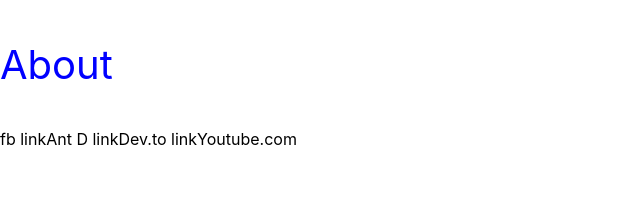
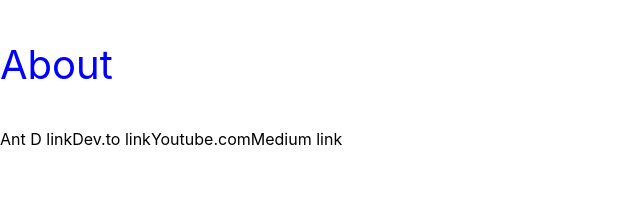
Before and after one commit to AnthonyDelaCruz/scan, a Next.js app: page /about in a window 1280 px wide. Shown: the top 219 px of the page, without its empty margins (0-640 px from the left). Built offline with nearby package versions, Linux system fonts and the light colour scheme.

Commit message:
removed 1 link, added 1 link

```diff
--- a/pages/about.js
+++ b/pages/about.js
@@ -8,10 +8,10 @@ export default function About() {
                 <title>About</title>
             </Head>
             <p style={{ fontSize: '40px', color: 'blue' }}>About</p>
-            <a href='https://facebook.com'>fb link</a>
             <a href='https://ant.design'>Ant D link</a>
             <a href='https://dev.to'>Dev.to link</a>
             <a href='https://youtube.com'>Youtube.com</a>
+            <a href='https://medium.com '>Medium link</a>
         </div>
     )
 }
```
